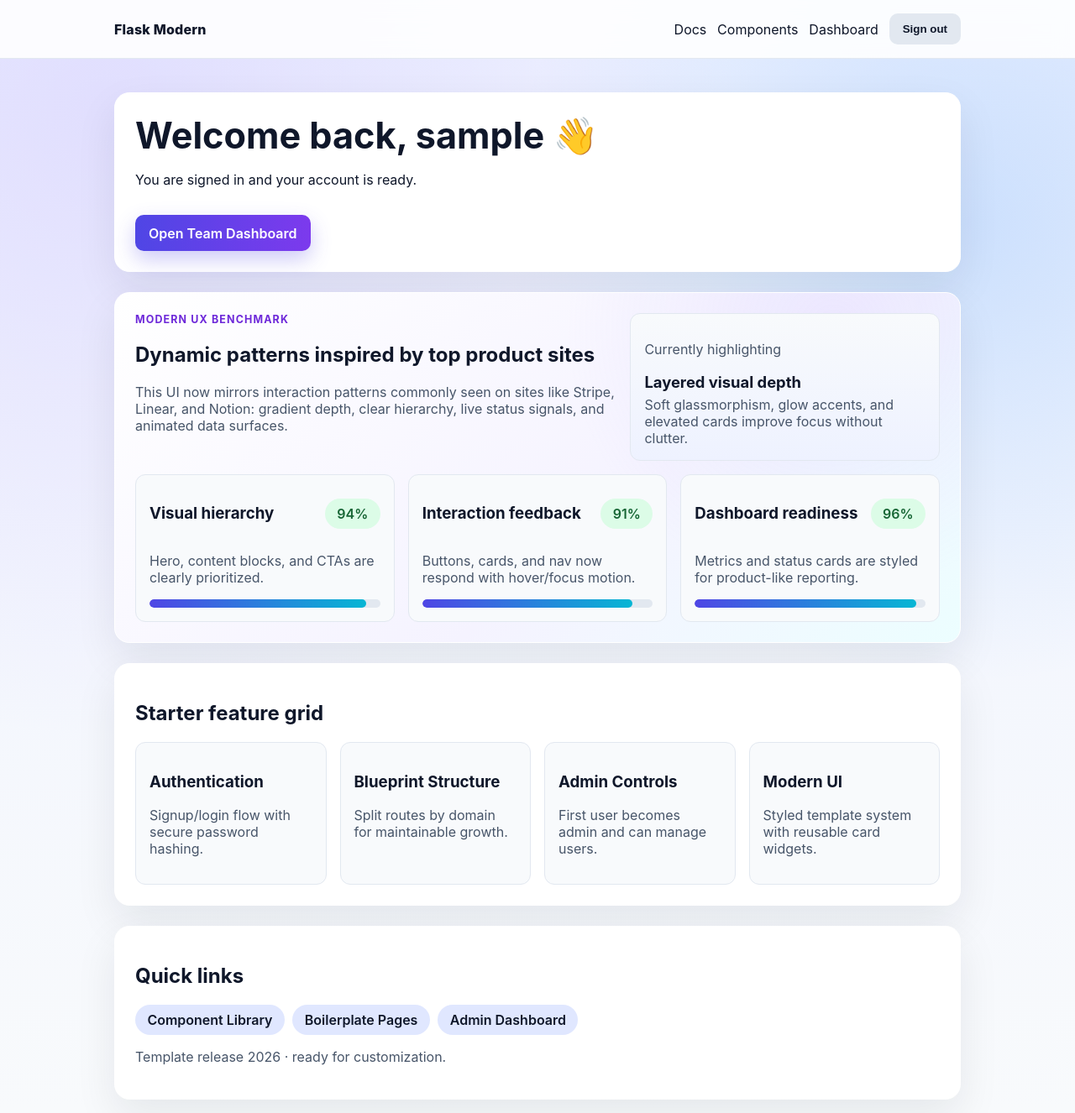
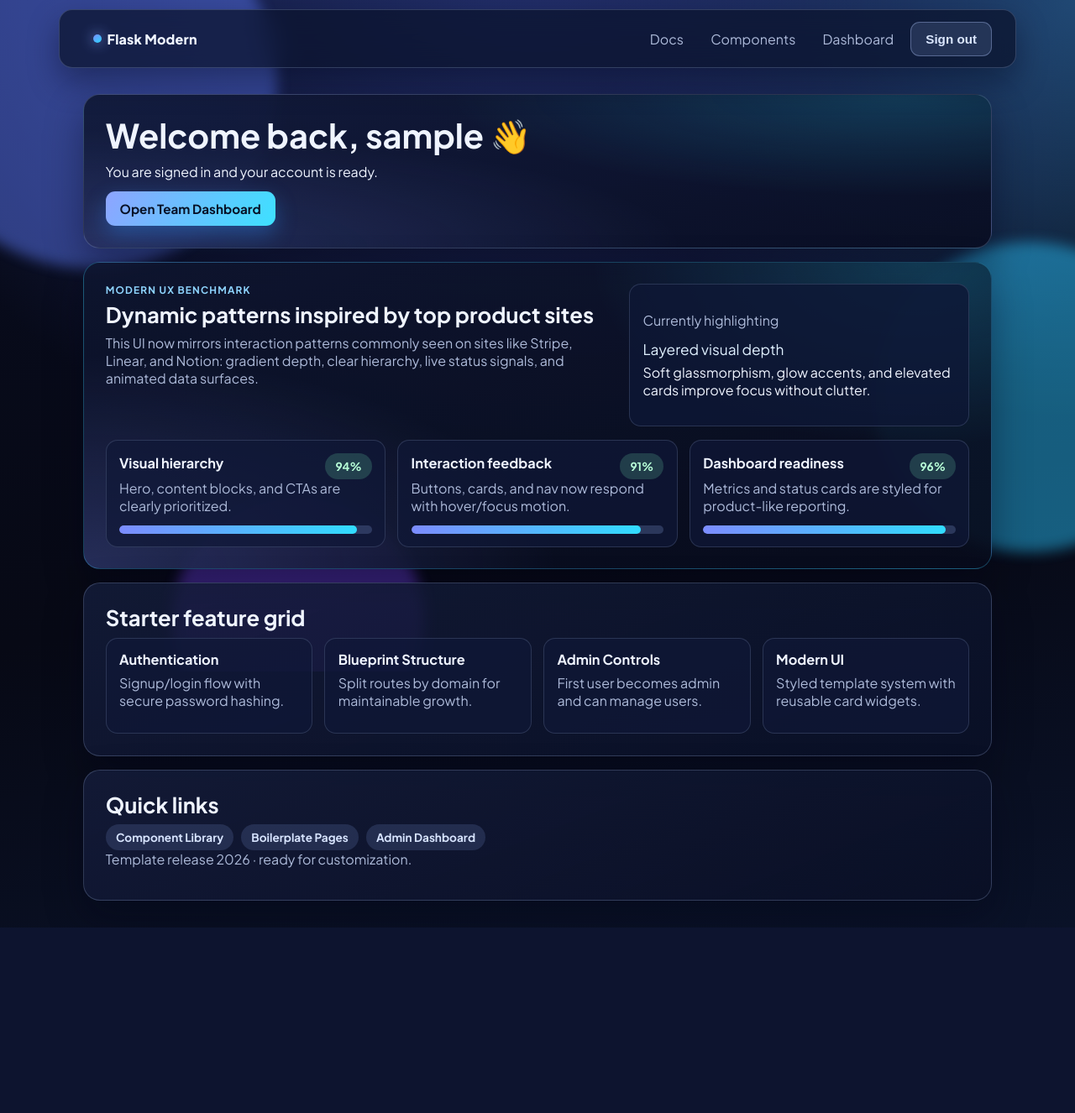
Before and after one commit to Nightblade3223/Python_Flask_Fun_2026, a Flask app: page / in a window 1280 px wide. Shown: the whole page at 84% size. After the commit the page ends 1105 px from the top, so only its background shows below. Run offline with Flask 3, Linux system fonts and the light colour scheme; the visitor is signed in with stand-in values (Sample User, id 1).

Commit message:
Redesign site with immersive dark glassmorphism theme

```diff
--- a/app/static/css/app.css
+++ b/app/static/css/app.css
@@ -1,173 +1,392 @@
 :root {
   color-scheme: light;
-  font-family: Inter, system-ui, -apple-system, Segoe UI, Roboto, sans-serif;
-  --bg: #f8fafc;
-  --card: #ffffff;
-  --text: #0f172a;
-  --muted: #475569;
-  --accent: #4f46e5;
-  --accent-2: #7c3aed;
-  --border: #e2e8f0;
+  font-family: "Plus Jakarta Sans", Inter, system-ui, -apple-system, Segoe UI, sans-serif;
+  --bg: #090d1f;
+  --bg-elev: #101632;
+  --card: rgba(16, 22, 50, 0.74);
+  --card-solid: #131b3d;
+  --text: #eff4ff;
+  --muted: #adbad9;
+  --accent: #7c8cff;
+  --accent-2: #28d6ff;
+  --border: rgba(156, 173, 214, 0.26);
+  --success: #7bf6bc;
+  --warn: #ffd483;
+  --error: #ff8da1;
 }
 
 * { box-sizing: border-box; }
 
 body {
   margin: 0;
+  min-height: 100vh;
+  color: var(--text);
   background:
-    radial-gradient(circle at 10% 10%, #c4b5fd55 0%, transparent 45%),
-    radial-gradient(circle at 90% 20%, #60a5fa40 0%, transparent 35%),
-    linear-gradient(180deg, #eef2ff, var(--bg));
+    radial-gradient(120% 120% at 50% -10%, #253374 0%, transparent 55%),
+    radial-gradient(90% 90% at 100% 0%, #1e4e73 0%, transparent 50%),
+    linear-gradient(170deg, #080c1f 0%, #070915 58%, #0a1228 100%);
+}
+
+.site-bg {
+  position: fixed;
+  inset: 0;
+  pointer-events: none;
+  overflow: hidden;
+  z-index: -1;
+}
+
+.blob {
+  position: absolute;
+  border-radius: 999px;
+  filter: blur(8px);
+  opacity: .45;
+}
+
+.blob-a {
+  width: 440px;
+  height: 440px;
+  background: #5f7dff;
+  top: -120px;
+  left: -110px;
+}
+
+.blob-b {
+  width: 370px;
+  height: 370px;
+  background: #2ac6ff;
+  top: 36%;
+  right: -130px;
+}
+
+.blob-c {
+  width: 300px;
+  height: 300px;
+  background: #7d48ff;
+  bottom: -90px;
+  left: 16%;
+}
+
+.wrap {
+  max-width: 1120px;
+  margin: 0 auto;
+  padding: 0 1.2rem;
+}
+
+.topbar {
+  position: sticky;
+  top: 0;
+  z-index: 10;
+  margin: .7rem auto 0;
+  width: min(1140px, calc(100% - 1.4rem));
+  border: 1px solid var(--border);
+  border-radius: 16px;
+  background: rgba(11, 18, 43, 0.72);
+  backdrop-filter: blur(16px);
+  box-shadow: 0 16px 36px rgba(2, 6, 24, .38);
+}
+
+.nav-content {
+  display: flex;
+  justify-content: space-between;
+  align-items: center;
+  min-height: 68px;
+}
+
+.logo {
+  display: inline-flex;
+  align-items: center;
+  gap: .4rem;
+  font-weight: 800;
+  letter-spacing: .2px;
   color: var(--text);
 }
 
-.wrap { max-width: 1040px; margin: 0 auto; padding: 1rem; }
-.topbar {
-  backdrop-filter: blur(12px);
-  position: sticky;
-  top: 0;
-  z-index: 10;
-  background: #ffffffe0;
-  border-bottom: 1px solid var(--border);
+.logo::before {
+  content: "";
+  width: 10px;
+  height: 10px;
+  border-radius: 999px;
+  background: linear-gradient(145deg, var(--accent), var(--accent-2));
+  box-shadow: 0 0 16px #86a2ff;
 }
-.nav-content { display: flex; justify-content: space-between; align-items: center; }
-nav { display: flex; align-items: center; gap: .8rem; flex-wrap: wrap; }
-a { text-decoration: none; color: var(--text); transition: color .2s ease, transform .2s ease; }
-a:hover { color: var(--accent); }
-.logo { font-weight: 800; letter-spacing: .2px; }
+
+nav {
+  display: flex;
+  align-items: center;
+  flex-wrap: wrap;
+  gap: .52rem;
+}
+
+a {
+  color: var(--muted);
+  text-decoration: none;
+  padding: .5rem .75rem;
+  border-radius: 10px;
+  transition: color .18s ease, background-color .18s ease;
+}
+
+a:hover {
+  color: var(--text);
+  background: rgba(132, 153, 255, 0.16);
+}
+
+.inline-form { display: inline; }
+.main-shell {
+  padding-top: 1.6rem;
+  padding-bottom: 2rem;
+}
 
 .card {
-  background: color-mix(in srgb, var(--card) 90%, #ffffff 10%);
-  border: 1px solid #ffffff;
-  border-radius: 18px;
-  box-shadow: 0 20px 50px #0f172a14;
-  padding: 1.5rem;
-  margin-top: 1.5rem;
+  margin-top: 1rem;
+  background: linear-gradient(158deg, rgba(20, 28, 58, 0.86), rgba(10, 16, 38, 0.9));
+  border: 1px solid var(--border);
+  border-radius: 20px;
+  box-shadow: 0 18px 45px rgba(2, 6, 24, 0.38);
+  padding: clamp(1rem, 2.2vw, 1.6rem);
 }
 
-.panel {
-  background: #f8fafc;
-  border: 1px solid var(--border);
-  border-radius: 12px;
-  padding: 1rem;
-  transition: transform .22s ease, box-shadow .22s ease;
-}
-.panel:hover {
-  transform: translateY(-2px);
-  box-shadow: 0 10px 24px #1e293b18;
+.hero {
+  margin-top: .3rem;
+  background:
+    radial-gradient(90% 120% at 90% 0%, rgba(40, 214, 255, 0.2), transparent 55%),
+    radial-gradient(120% 140% at 0% 100%, rgba(124, 140, 255, 0.22), transparent 55%),
+    linear-gradient(160deg, rgba(18, 27, 59, 0.95), rgba(9, 14, 35, 0.95));
 }
 
-.hero h1 { margin-top: 0; font-size: clamp(2rem, 3.4vw, 2.7rem); margin-bottom: .4rem; }
-.hero p { max-width: 65ch; }
-.auth-card { max-width: 440px; margin-inline: auto; }
-label { display: block; font-weight: 600; margin-top: .9rem; }
-input {
-  width: 100%;
-  margin-top: .35rem;
-  border: 1px solid #cbd5e1;
-  border-radius: 10px;
-  padding: .7rem;
-  transition: border-color .2s ease, box-shadow .2s ease;
+h1, h2, h3 { line-height: 1.2; margin: 0 0 .5rem; }
+h1 { font-size: clamp(1.7rem, 3.1vw, 2.6rem); }
+h2 { font-size: clamp(1.2rem, 2vw, 1.6rem); }
+h3 { font-size: 1.02rem; }
+
+p { margin: 0 0 .8rem; }
+.muted { color: var(--muted); }
+
+.stack-row {
+  display: flex;
+  gap: .7rem;
+  flex-wrap: wrap;
 }
-input:focus {
-  outline: none;
-  border-color: #818cf8;
-  box-shadow: 0 0 0 3px #818cf833;
+
+.stack-row.between {
+  justify-content: space-between;
+  align-items: center;
 }
+
 button, .primary-btn, .ghost-btn {
-  border-radius: 10px;
-  padding: .7rem 1rem;
+  appearance: none;
   border: 0;
+  border-radius: 11px;
+  font-weight: 700;
+  font-size: .95rem;
+  padding: .7rem 1.05rem;
   cursor: pointer;
-  font-weight: 600;
-  display: inline-block;
-  transition: transform .18s ease, box-shadow .18s ease, background-color .2s ease;
+  transition: transform .16s ease, box-shadow .16s ease, opacity .16s ease;
 }
+
 button:hover, .primary-btn:hover, .ghost-btn:hover {
   transform: translateY(-1px);
 }
+
 .primary-btn {
-  background: linear-gradient(90deg, var(--accent), var(--accent-2));
-  color: white;
-  margin-top: 1rem;
-  box-shadow: 0 10px 24px #4f46e547;
+  color: #071126;
+  background: linear-gradient(120deg, #8ea4ff, #3de1ff);
+  box-shadow: 0 10px 24px rgba(46, 147, 255, .34);
 }
-.ghost-btn { background: #e2e8f0; color: #0f172a; }
-.inline-form { display: inline; }
-.stack-row { display: flex; gap: .7rem; flex-wrap: wrap; }
-.stack-row.between { justify-content: space-between; align-items: center; }
-.muted { color: var(--muted); }
-.error { color: #dc2626; margin-top: .75rem; }
 
-.grid { display: grid; gap: 1rem; }
-.cols-2 { grid-template-columns: repeat(auto-fit, minmax(220px, 1fr)); }
-.cols-3 { grid-template-columns: repeat(auto-fit, minmax(200px, 1fr)); }
-.cols-4 { grid-template-columns: repeat(auto-fit, minmax(150px, 1fr)); }
+.ghost-btn {
+  background: rgba(158, 179, 227, 0.16);
+  border: 1px solid rgba(160, 183, 236, 0.4);
+  color: #dbe7ff;
+}
 
-.metrics-grid { margin-top: 1.5rem; }
+.auth-card {
+  max-width: 500px;
+  margin-inline: auto;
+}
+
+label {
+  display: block;
+  margin-top: .9rem;
+  color: #d6e0f7;
+  font-weight: 600;
+}
+
+input {
+  width: 100%;
+  margin-top: .42rem;
+  padding: .75rem .8rem;
+  border-radius: 11px;
+  border: 1px solid rgba(162, 181, 229, 0.4);
+  background: rgba(10, 16, 38, 0.85);
+  color: var(--text);
+}
+
+input:focus {
+  outline: none;
+  border-color: #7f9cff;
+  box-shadow: 0 0 0 3px rgba(127, 156, 255, 0.23);
+}
+
+.error {
+  margin-top: .9rem;
+  color: var(--error);
+  font-weight: 600;
+}
+
+.grid { display: grid; gap: .9rem; }
+.cols-2 { grid-template-columns: repeat(auto-fit, minmax(240px, 1fr)); }
+.cols-3 { grid-template-columns: repeat(auto-fit, minmax(220px, 1fr)); }
+.cols-4 { grid-template-columns: repeat(auto-fit, minmax(170px, 1fr)); }
+
+.panel {
+  background: rgba(16, 24, 56, 0.72);
+  border: 1px solid rgba(156, 173, 214, 0.2);
+  border-radius: 14px;
+  padding: .95rem;
+}
+
+.metrics-grid { margin-top: 1.1rem; }
 .metric-card { margin-top: 0; }
-.metric-value { font-size: 1.5rem; font-weight: 700; margin: 0; }
+.metric-value {
+  font-size: 1.8rem;
+  font-weight: 800;
+  margin: .2rem 0;
+}
 .metric-label { margin-bottom: 0; }
 
-.chip-row { display: flex; flex-wrap: wrap; gap: .6rem; margin: .8rem 0; }
-.chip { background: #e0e7ff; border-radius: 999px; padding: .5rem .9rem; font-weight: 600; }
-.chip.success { background: #dcfce7; color: #166534; }
+.dynamic-showcase {
+  border-color: rgba(62, 205, 255, 0.28);
+  background:
+    radial-gradient(60% 100% at 92% 0%, rgba(40, 214, 255, 0.2), transparent 60%),
+    radial-gradient(90% 120% at 0% 100%, rgba(124, 140, 255, 0.24), transparent 58%),
+    linear-gradient(160deg, rgba(14, 21, 47, 0.92), rgba(8, 12, 28, 0.92));
+}
 
-.list { margin: .75rem 0 0; padding-left: 1.2rem; line-height: 1.6; }
-.list.compact { line-height: 1.4; }
+.eyebrow {
+  text-transform: uppercase;
+  letter-spacing: .1em;
+  font-size: .74rem;
+  margin: 0 0 .4rem;
+  color: #8fd5ff;
+  font-weight: 700;
+}
 
-.notice { margin-top: .6rem; padding: .6rem .8rem; border-radius: 10px; font-size: .95rem; }
-.notice.success { background: #dcfce7; color: #166534; }
-.notice.warn { background: #fef3c7; color: #92400e; }
-
-table { width: 100%; border-collapse: collapse; margin-top: 1rem; }
-th, td { text-align: left; border-bottom: 1px solid var(--border); padding: .65rem .3rem; }
-
-.dynamic-showcase {
-  background:
-    radial-gradient(circle at 85% 10%, #c4b5fd33, transparent 34%),
-    linear-gradient(140deg, #ffffff, #f5f3ff 60%, #ecfeff);
-}
-.eyebrow {
-  margin: 0;
-  text-transform: uppercase;
-  letter-spacing: .09em;
-  font-size: .78rem;
-  font-weight: 700;
-  color: #6d28d9;
-}
 .showcase-head {
   display: grid;
+  grid-template-columns: 1.5fr 1fr;
   gap: 1rem;
-  grid-template-columns: 1.4fr .9fr;
-  align-items: start;
 }
+
 .spotlight {
-  background: linear-gradient(180deg, #f8fafc, #eef2ff);
   min-height: 170px;
+  display: flex;
+  flex-direction: column;
+  justify-content: center;
+  background: rgba(14, 24, 54, 0.82);
 }
+
 .spotlight-title {
-  font-size: 1.15rem;
-  font-weight: 700;
   margin-bottom: .35rem;
+  font-size: 1.08rem;
+  color: #dff0ff;
 }
-.spotlight-copy { margin: 0; color: var(--muted); }
+
+.spotlight-copy { margin: 0; }
+
 .benchmark-grid { margin-top: 1rem; }
 .progress-track {
-  margin-top: .8rem;
   width: 100%;
   height: 10px;
   border-radius: 999px;
-  background: #e2e8f0;
+  background: rgba(98, 117, 166, 0.36);
   overflow: hidden;
 }
+
 .progress-fill {
   height: 100%;
   border-radius: inherit;
-  background: linear-gradient(90deg, #4f46e5, #06b6d4);
-  transition: width .6s ease;
+  background: linear-gradient(90deg, #7c8cff, #31dcff);
 }
 
-@media (max-width: 880px) {
+.chip-row {
+  display: flex;
+  flex-wrap: wrap;
+  gap: .55rem;
+}
+
+.chip {
+  display: inline-flex;
+  align-items: center;
+  padding: .42rem .76rem;
+  border-radius: 999px;
+  font-weight: 700;
+  font-size: .85rem;
+  background: rgba(122, 141, 202, 0.2);
+  color: #d7e4ff;
+}
+
+.chip.success {
+  background: rgba(123, 246, 188, 0.18);
+  color: #b8ffd8;
+}
+
+.list {
+  margin: .4rem 0 0;
+  padding-left: 1.1rem;
+  line-height: 1.55;
+}
+
+.list.compact { line-height: 1.42; }
+
+.notice {
+  margin-top: .6rem;
+  padding: .62rem .74rem;
+  border-radius: 10px;
+  font-weight: 600;
+  font-size: .92rem;
+}
+
+.notice.success {
+  background: rgba(123, 246, 188, 0.18);
+  color: #bcffd9;
+}
+
+.notice.warn {
+  background: rgba(255, 212, 131, 0.18);
+  color: #ffe3b0;
+}
+
+table {
+  width: 100%;
+  margin-top: .75rem;
+  border-collapse: separate;
+  border-spacing: 0;
+  overflow: hidden;
+  border-radius: 12px;
+}
+
+th, td {
+  text-align: left;
+  padding: .72rem .66rem;
+  border-bottom: 1px solid rgba(144, 162, 207, 0.24);
+}
+
+thead th {
+  background: rgba(63, 80, 131, 0.25);
+  color: #dce7ff;
+}
+
+tbody tr:hover td {
+  background: rgba(100, 119, 173, 0.15);
+}
+
+@media (max-width: 900px) {
   .showcase-head { grid-template-columns: 1fr; }
+  .topbar {
+    border-radius: 0;
+    width: 100%;
+    margin-top: 0;
+    border-left: 0;
+    border-right: 0;
+  }
 }
--- a/app/templates/base.html
+++ b/app/templates/base.html
@@ -4,10 +4,19 @@
   <meta charset="utf-8" />
   <meta name="viewport" content="width=device-width, initial-scale=1" />
   <title>{% block title %}Flask Starter{% endblock %}</title>
+  <link rel="preconnect" href="https://fonts.googleapis.com">
+  <link rel="preconnect" href="https://fonts.gstatic.com" crossorigin>
+  <link href="https://fonts.googleapis.com/css2?family=Plus+Jakarta+Sans:wght@400;500;600;700;800&display=swap" rel="stylesheet">
   <script src="https://unpkg.com/vue@3/dist/vue.global.prod.js" defer></script>
   <link rel="stylesheet" href="{{ url_for('static', filename='css/app.css') }}" />
 </head>
 <body>
+  <div class="site-bg" aria-hidden="true">
+    <span class="blob blob-a"></span>
+    <span class="blob blob-b"></span>
+    <span class="blob blob-c"></span>
+  </div>
+
   <header class="topbar">
     <div class="wrap nav-content">
       <a href="{{ url_for('main.index') }}" class="logo">Flask Modern</a>
@@ -30,7 +39,7 @@
     </div>
   </header>
 
-  <main class="wrap">
+  <main class="wrap main-shell">
     {% block content %}{% endblock %}
   </main>
 </body>
```
